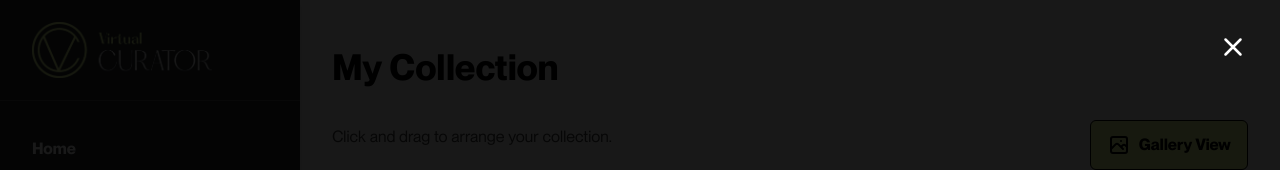
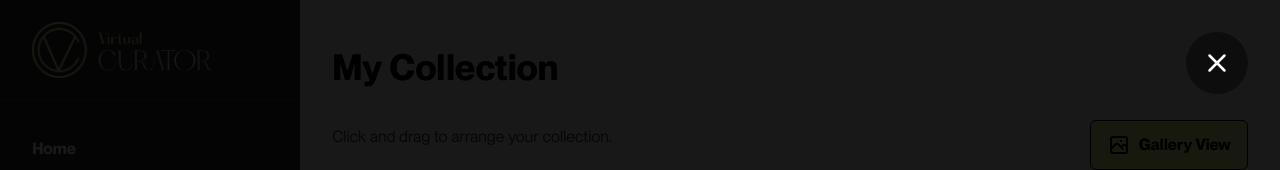
Before and after one commit to aplauche/Collector-App, a React (Vite) app: page /collection in a window 1280 px wide. Both pictures are taken after a click on the button "Gallery View". Shown: the top 170 px of the page. Built offline with nearby package versions, Linux system fonts and the light colour scheme.

Commit message:
remove transitions from browse page for better category switch experience

```diff
--- a/src/App.jsx
+++ b/src/App.jsx
@@ -35,11 +35,10 @@ function App() {
             <Route index element={
               <RouteTransitionWrapper element={<Home />} />
             } />
-            <Route path="/browse" element={
-              <RouteTransitionWrapper element={<BrowsePage />} />
+            <Route path="/browse" element={<BrowsePage />
             } />
             <Route path="/browse/:id" element={
-              <RouteTransitionWrapper element={<BrowsePage />} />
+              <BrowsePage />
             } />
             <Route path="/artwork/:id" element={
               <RouteTransitionWrapper element={<Single />} />
--- a/src/components/GalleryModal.jsx
+++ b/src/components/GalleryModal.jsx
@@ -12,7 +12,7 @@ export default function GalleryModal({open, toggle, data}){
       {open && (
         <motion.div initial={{ opacity: 0 }}
           animate={{ opacity: 1 }}
-          exit={{ opacity: 0 }}  onClick={() => toggle(false)} className="shade bg-black/90 fixed top-0 left-0 h-screen w-screen z-[60] overflow-y-auto py-[50px] px-8">
+          exit={{ opacity: 0 }}  onClick={() => toggle(false)} className="shade bg-black/90 fixed top-0 left-0 h-screen w-screen z-[60] overflow-y-auto py-[100px] px-8">
           <div className="max-w-[900px] mx-auto" onClick={e => {e.stopPropagation()}}>
               {data.length > 0 && (
                   <ResponsiveMasonry
@@ -26,7 +26,9 @@ export default function GalleryModal({open, toggle, data}){
                 </ResponsiveMasonry>
               )}
           </div>
-          <HiOutlineX className="fixed top-8 right-8 text-white text-3xl cursor-pointer" onClick={() => toggle(false)} />
+          <div className="bg-black/50 p-4 fixed top-8 right-8 rounded-full">
+          <HiOutlineX className=" text-white text-3xl cursor-pointer " onClick={() => toggle(false)} />
+          </div>
         </motion.div>
       )}
     </AnimatePresence>
```
